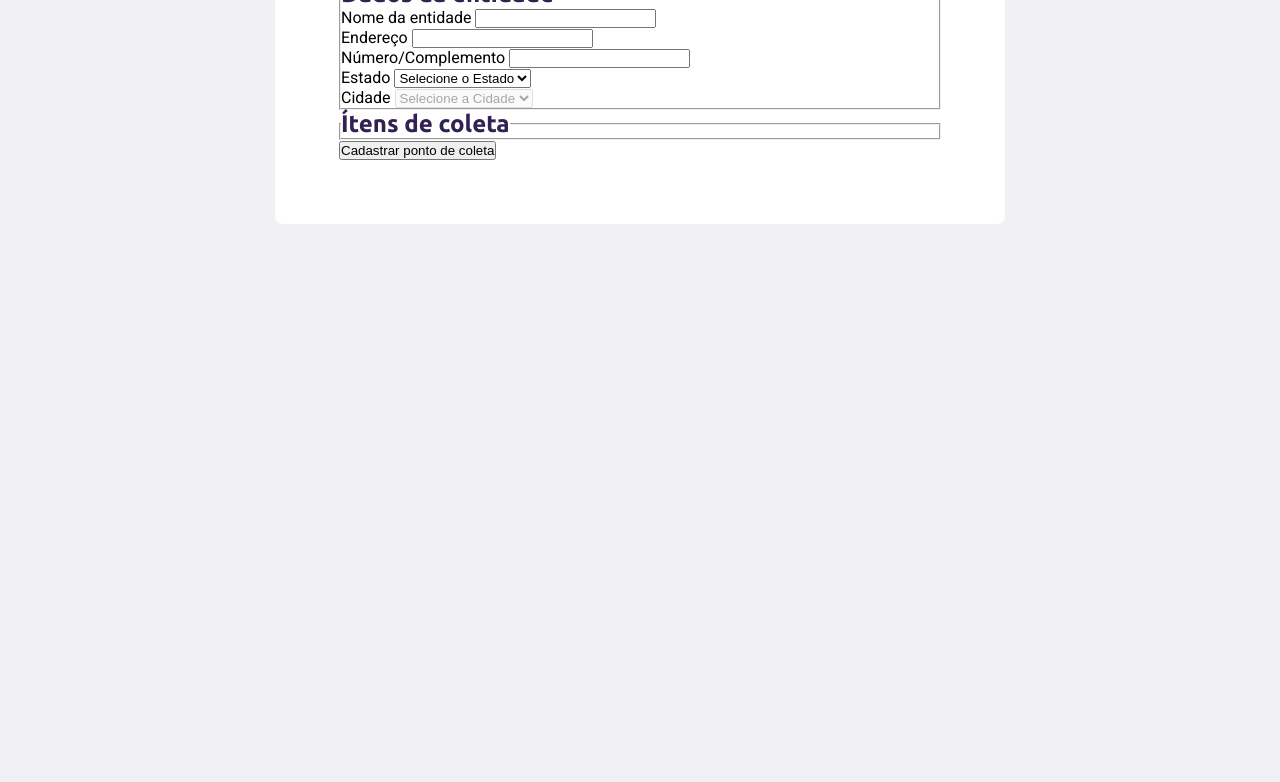
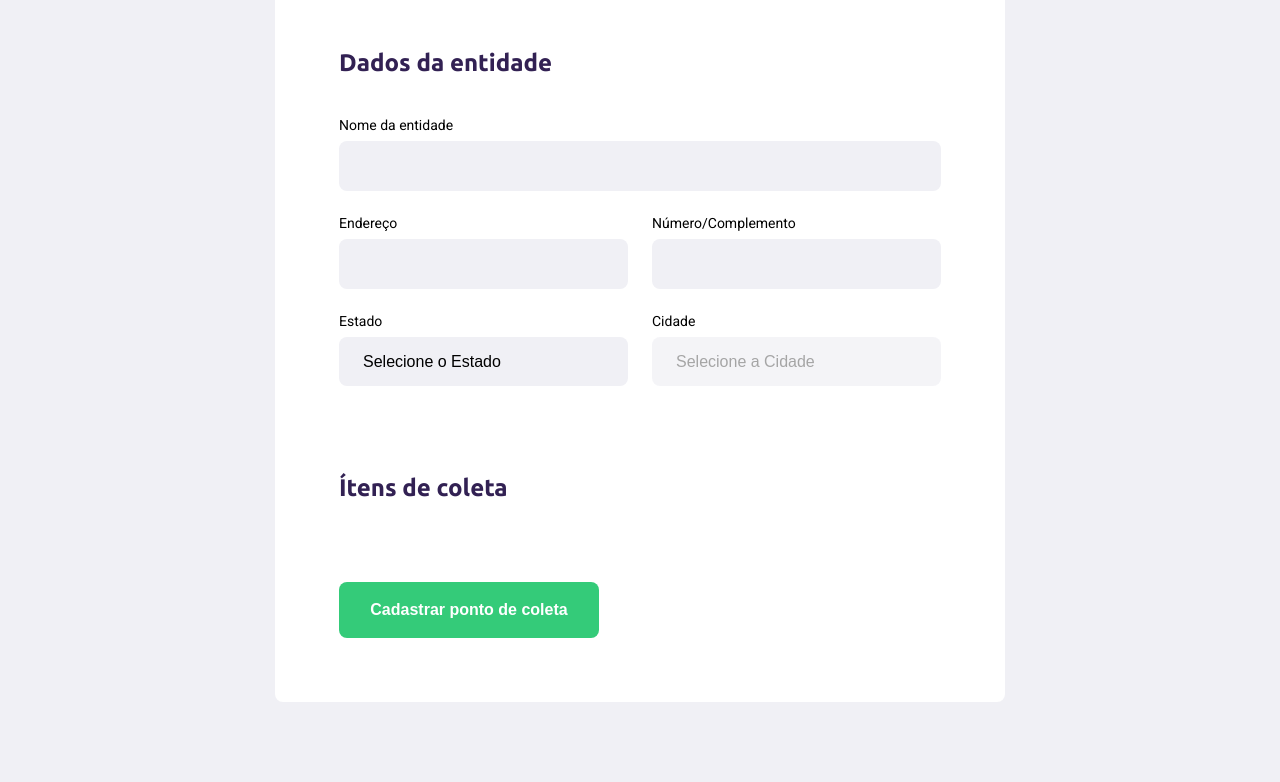
Before and after one commit to Fmarubayashi/Ecoleta-NLW-starter, a plain HTML site: page Front-end/create-point.html in a window 1280 px wide. Shown: the part 293-1075 px from the top of the page. Before the commit the page ends 800 px from the top, so only its background shows below. Drawn offline with Linux system fonts and the light colour scheme.

Commit message:
Finishing html and css for day 2

```diff
--- a/Front-end/styles/create-point.css
+++ b/Front-end/styles/create-point.css
@@ -41,3 +41,90 @@ form {
     max-width: 730px;
 
 }
+
+form h1 {
+    font-size: 36px;
+}
+
+form fieldset {
+    margin-top: 64px;
+
+    border: 0;
+
+}
+
+form legend {
+    margin-bottom: 40px;
+
+}
+
+form legend h2 {
+    font-size: 24px;
+}
+
+form .field {
+    flex: 1;
+    display: flex;
+    flex-direction: column;
+
+    margin-bottom: 24px;
+
+
+}
+
+form .field-group {
+    display: flex;
+}
+
+form input, form select {
+    background-color: #f0f0f5;
+
+    border: 0;
+    padding: 16px 24px;
+    font-size: 16px;
+
+    border-radius: 8px;
+
+    /* outline: none; */
+}
+
+form select {
+
+    -webkit-appearance: none;
+    -moz-appearance: none;
+    appearance: none;
+}
+
+form label {
+    font-size: 14px;
+    margin-bottom: 8px;
+}
+
+/* Pega o field seguido de field, o único é o 2o */
+form .field-group .field + .field {
+    margin-left: 24px;
+}
+
+form button {
+    width: 260px;
+    height: 56px;
+
+    background-color: var(--primary-color);
+    border-radius: 8px;
+
+    color: white;
+    font-weight: bold;
+    font-size: 16px;
+
+    border:0;
+
+    margin-top: 40px;
+
+    outline: none;
+
+    transition: background-color 400ms;
+}
+
+form button:hover {
+    background-color: #2fb86e;
+}
```
